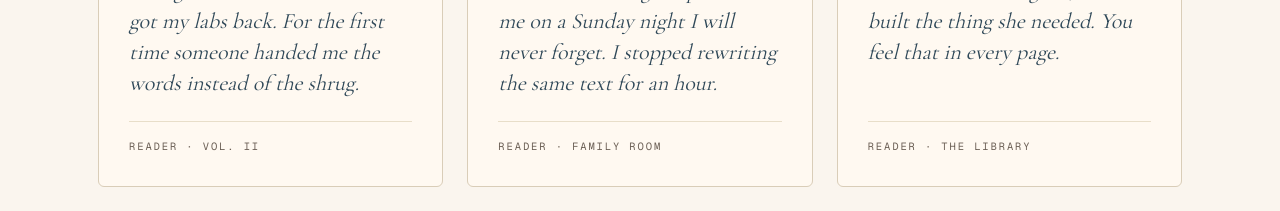
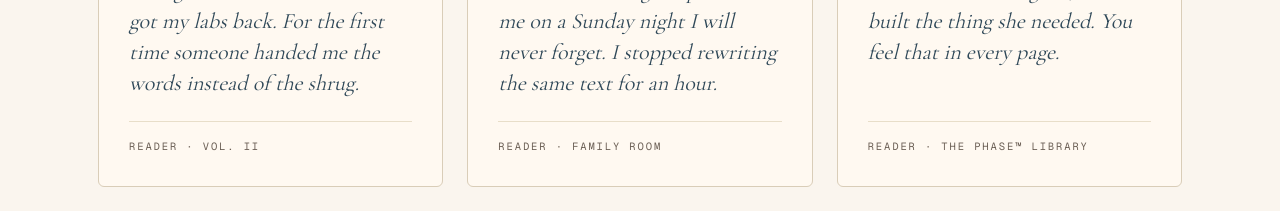
Before and after one commit to erika-austria/thisisphase-co, a Next.js app: page / in a window 1280 px wide. Shown: the part 6220-6431 px from the top of the page. Built offline with nearby package versions, Linux system fonts and the light colour scheme; no server answers.

Commit message:
Update page.tsx

```diff
--- a/src/app/page.tsx
+++ b/src/app/page.tsx
@@ -363,7 +363,7 @@ export default function HomePage() {
                   She has been through it, and she built the thing she needed. You feel that in every
                   page.
                 </p>
-                <span className="who">Reader · the Library</span>
+                <span className="who">Reader · The PHASE™ Library</span>
               </div>
             </div>
           </div>
```
